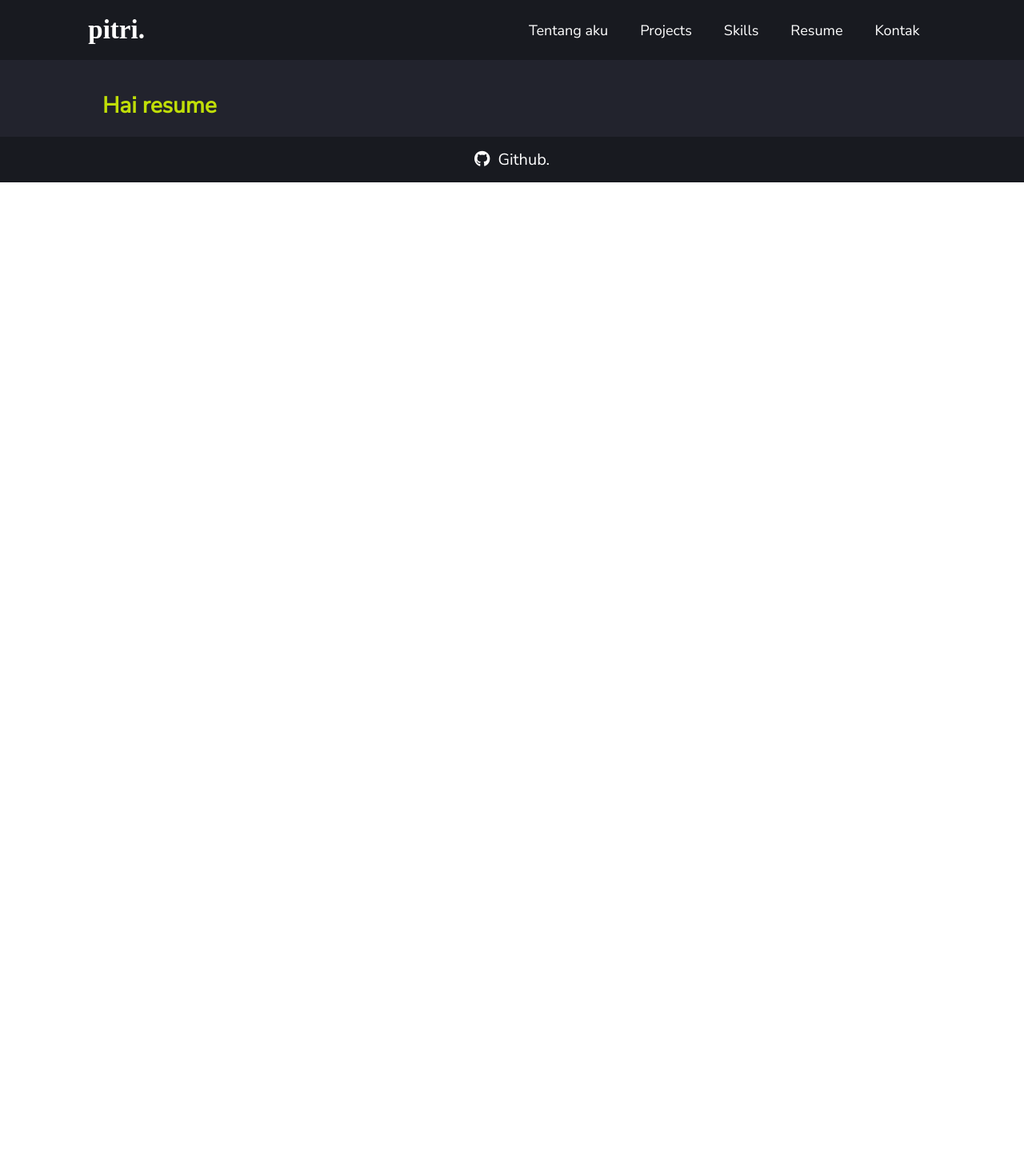
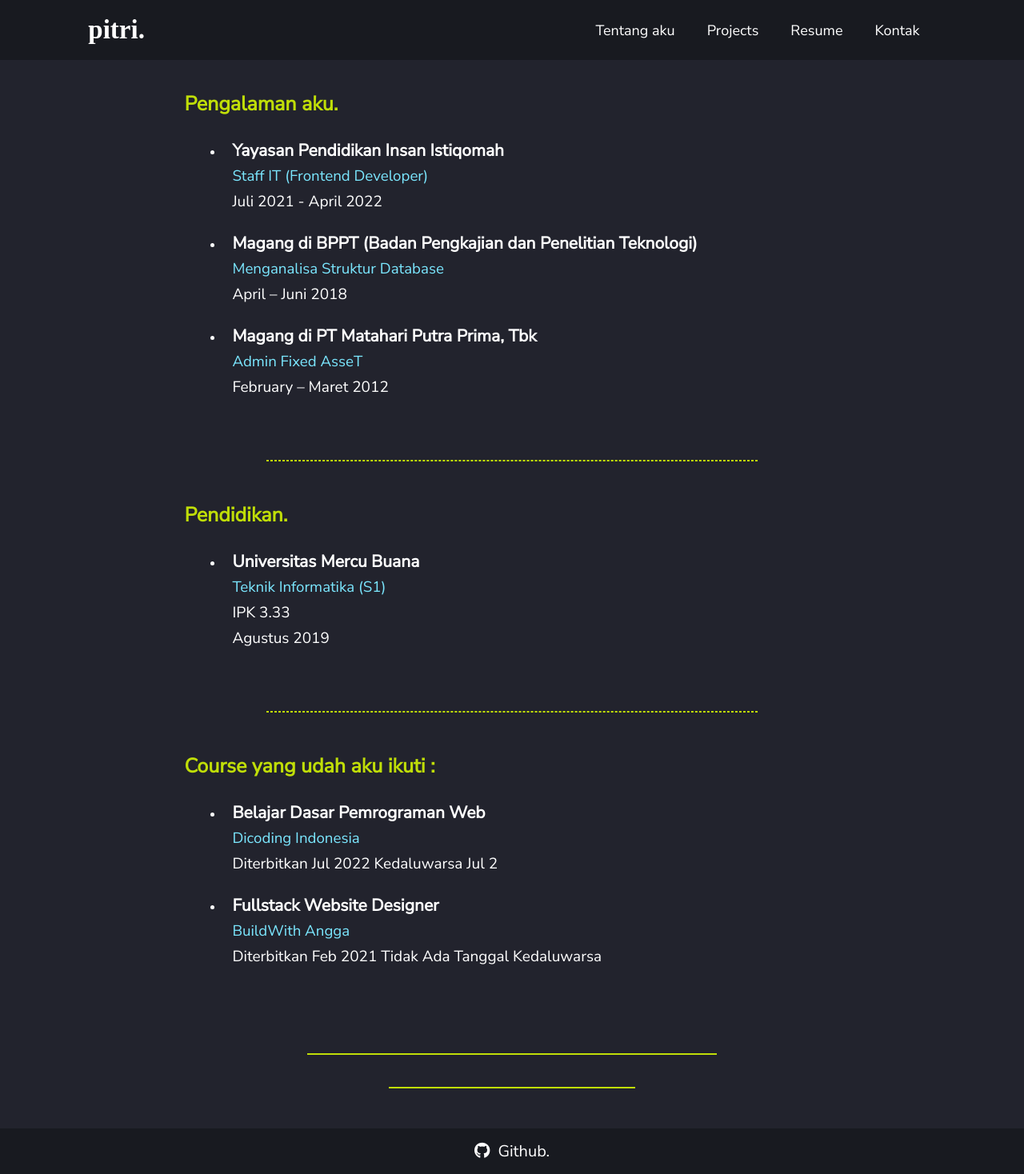
Before and after one commit to indrayanipitri/my-porto, a React (Create React App) app: page /resume in a window 1280 px wide. Shown: the whole page at 80% size. Before the commit the page ends 800 px from the top, so only its background shows below. Built offline with nearby package versions, Linux system fonts and the light colour scheme; the HTML template or start-up script is replaced by a standard one; a web font is replaced by a local one.

Commit message:
updatepadding all page and add resume

```diff
--- a/src/App.css
+++ b/src/App.css
@@ -13,9 +13,6 @@
   height: auto;
 }
 
-.skills {
-  height: 80vh;
-}
 /* ================================================== */
 /* Navbar */
 .nav {
@@ -109,6 +106,14 @@
   padding: 3% 10% 0;
 }
 
+/* about resume contact */
+.about-me,
+.projects,
+.skills,
+.resume-me {
+  padding: 0 10%;
+}
+
 /* Line */
 .line-1 {
   width: 50%;
@@ -157,9 +162,10 @@
   line-height: 50px;
 }
 
+
 /* About me */
 .title {
-  font-size: 28px;
+  font-size: 25px;
   color: #C0DE08;
   margin-bottom: 20px;
 }
@@ -246,6 +252,39 @@ figcaption {
 
 .footer p a:hover {
   color: #7BE7FF;
+}
+
+
+/* Resume */
+.resume-me .items {
+  padding: 5px 50px;
+  line-height: 32px;
+
+}
+
+.resume-me .item-list {
+  padding-bottom: 20px;
+  padding-left: 10px;
+}
+
+.resume-me .item-list h2 {
+  font-size: 21px;
+
+}
+
+.resume-me .item-list h3 {
+  color: #7BE7FF;
+  font-weight: 400;
+}
+
+.resume-me .item-list p {
+  font-size: 19px;
+}
+
+.line-resume {
+  width: 60%;
+  border: 1px dashed #C0DE08;
+  margin: 50px auto;
 }
 
 @media screen and (max-width: 1028px) {
--- a/src/App.js
+++ b/src/App.js
@@ -2,7 +2,6 @@ import './App.css';
 import { Routes, Route, Outlet } from 'react-router-dom';
 import Home from './pages/Home';
 import Projects from './pages/Projects';
-import Skills from './pages/Skills';
 import Resume from './pages/Resume';
 import Contact from  './pages/Contact';
 import Navbar from './Navbar/Navbar';
@@ -16,7 +15,6 @@ function App() {
       <Routes>
         <Route path='/' element={<Home />}/>
         <Route path='projects' element={<Projects />}/>
-        <Route path='skills' element={<Skills />}/>
         <Route path='resume' element={<Resume />}/>
         <Route path='contact' element={<Contact />}/>
       </Routes>
--- a/src/Navbar/Navbar.js
+++ b/src/Navbar/Navbar.js
@@ -17,9 +17,6 @@ export default function Navbar() {
                 <Link to='/projects' className='project'>
                     <li> Projects </li>
                 </Link>
-                <Link to='/skills' className='tech'>
-                    <li> Skills </li>
-                </Link>
                 <Link to='/resume' className='resume'>
                     <li> Resume </li>
                 </Link>
--- a/src/pages/About.js
+++ b/src/pages/About.js
@@ -2,7 +2,7 @@ export default function About() {
     return <>
     <section className="section">
         <article className="about-me">
-            <h2 className="title">tentang aku.</h2>
+            <h2 className="title">Tentang aku.</h2>
             <p className="description"> tertarik di dunia coding, terutama frontend developer. bisa slicing web. bisa ngedesign web juga pake figma atau adobe xd. suka explore hal-hal baru. belajar coding udah dari 2020, tapi pengalaman aku baru di satu tempat hehe. berikut project yang udah aku bikin dan porto lain yg aku bikin buat tambahan nilai :D</p>
         </article>
     </section>
--- a/src/pages/Home.js
+++ b/src/pages/Home.js
@@ -15,15 +15,14 @@ export default function Home() {
                 <h2>Frontend Developer.</h2>
                 <h1>Halo!
                 <br/>
-                Aku, Pitri Indrayani.</h1>
+                Aku, <span>Pitri Indrayani.</span></h1>
             </div>
         </div>
     <Line/>
+    </section>
     <About />
     <Line/>
     <Projects />
 
-    </section>
-
     </>
 }
--- a/src/pages/Projects.js
+++ b/src/pages/Projects.js
@@ -1,10 +1,12 @@
 import TkitWeb from '../images/tkit-web.png'
 import Line from '../Line/Line'
+import Skills from './Skills'
 
 export default function Projects() {
     return <>
-   <section className="section projects">
-            <h2 className="title">projects aku.</h2>
+   <section className="section">
+        <div className='projects'>
+            <h2 className="title">Projects aku.</h2>
                 <div className="flex-column">
                     <div className="flex-row">
                         <figure className='figure'>
@@ -38,7 +40,8 @@ export default function Projects() {
                     </div>
                 </div>
            <Line />
+        </div>
     </section>
-
+    <Skills />
     </>
 }
--- a/src/pages/Resume.js
+++ b/src/pages/Resume.js
@@ -1,7 +1,56 @@
+import Line from "../Line/Line";
+
 export default function AboutResumeMe() {
     return <>
-    <section className="section resume-me" >
-        <h1 className="title">Hai resume</h1>
+    <section className="section" >
+        <div className="resume-me">
+            <h1 className="title">Pengalaman aku.</h1>
+            <ul className="items">
+                <li className="item-list"> <h2> Yayasan Pendidikan Insan Istiqomah </h2>
+                <h3> Staff IT (Frontend Developer)</h3>
+                <p>Juli 2021 - April 2022</p>
+                </li>
+                <li  className="item-list"> <h2> Magang di BPPT (Badan Pengkajian dan Penelitian Teknologi)</h2>
+                <h3> Menganalisa Struktur Database</h3>
+                <p>April – Juni 2018</p>
+                </li>
+                <li  className="item-list"> <h2>Magang di PT Matahari Putra Prima, Tbk</h2>
+                <h3> Admin Fixed AsseT</h3>
+                <p>February – Maret 2012</p>
+                </li>
+            </ul>
+        </div>
+
+        <hr className="line-resume"/>
+
+        <div className="resume-me">
+            <h1 className="title">Pendidikan.</h1>
+            <ul className="items">
+                <li className="item-list"> <h2> Universitas Mercu Buana</h2>
+                <h3>Teknik Informatika (S1)</h3>
+                <p>IPK 3.33</p>
+                <p>Agustus 2019</p>
+                </li>
+
+            </ul>
+        </div>
+
+        <hr className="line-resume"/>
+
+        <div className="resume-me">
+            <h1 className="title">Course yang udah aku ikuti :</h1>
+            <ul className="items">
+                <li className="item-list"> <h2> Belajar Dasar Pemrograman Web </h2>
+                <h3>Dicoding Indonesia</h3>
+                <p>Diterbitkan Jul 2022 Kedaluwarsa Jul 2</p>
+                </li>
+                <li className="item-list"> <h2> Fullstack Website Designer </h2>
+                <h3>BuildWith Angga</h3>
+                <p>Diterbitkan Feb 2021 Tidak Ada Tanggal Kedaluwarsa</p>
+                </li>
+            </ul>
+        </div>
+        <Line />
     </section>
 
     </>
--- a/src/pages/Skills.js
+++ b/src/pages/Skills.js
@@ -2,8 +2,9 @@ import Line from "../Line/Line";
 
 export default function Skills() {
     return <>
-    <section className="section skills">
-            <h2 className="title">skills aku saat ini.</h2>
+    <section className="section ">
+        <div className="skills">
+            <h2 className="title">Skills aku saat ini.</h2>
             <div className="container">
                 <div className="flex-row">
                     <h3>html</h3>
@@ -22,6 +23,7 @@ export default function Skills() {
                 </div>
             </div>
             <Line />
+        </div>
     </section>
 
     </>
```
